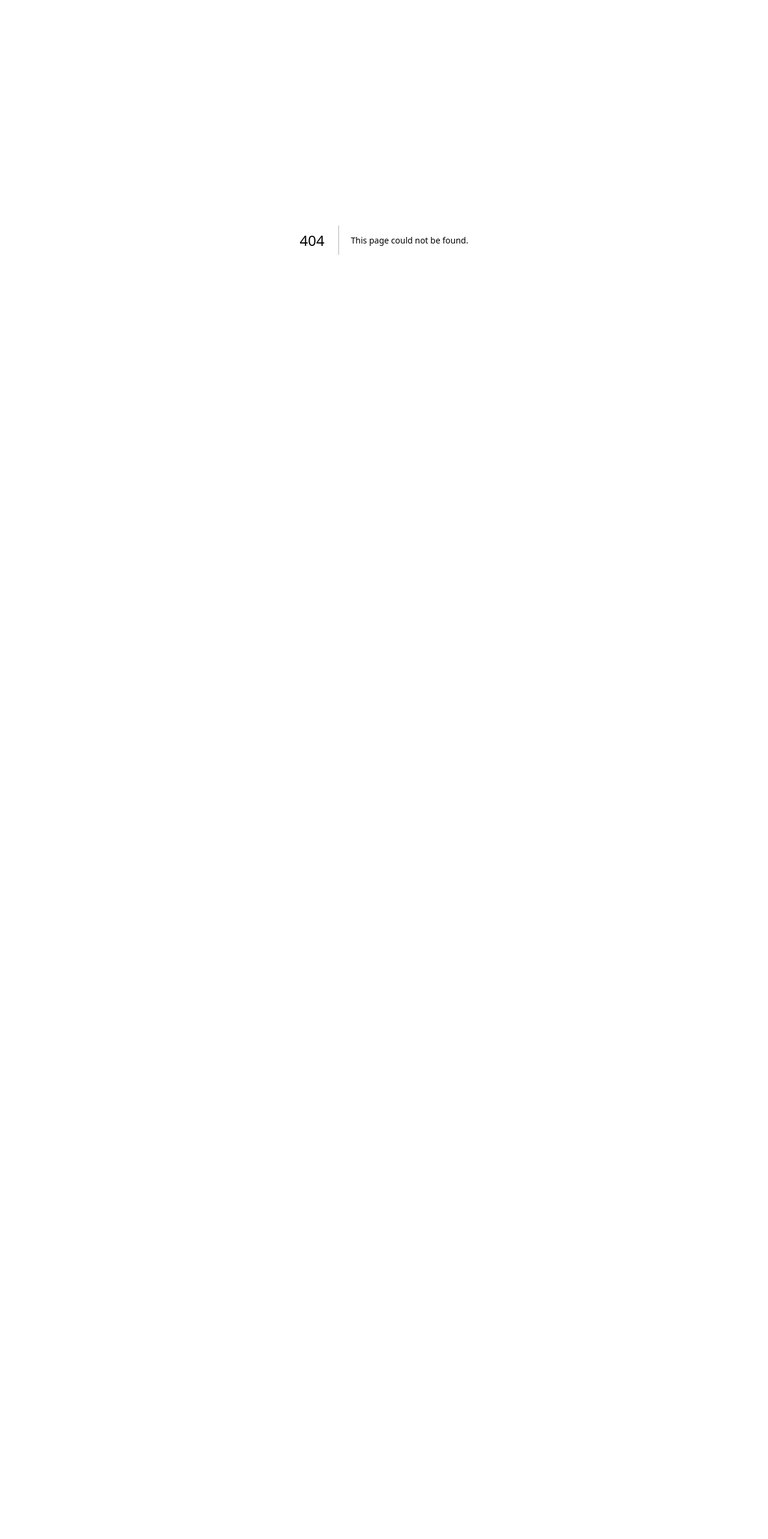
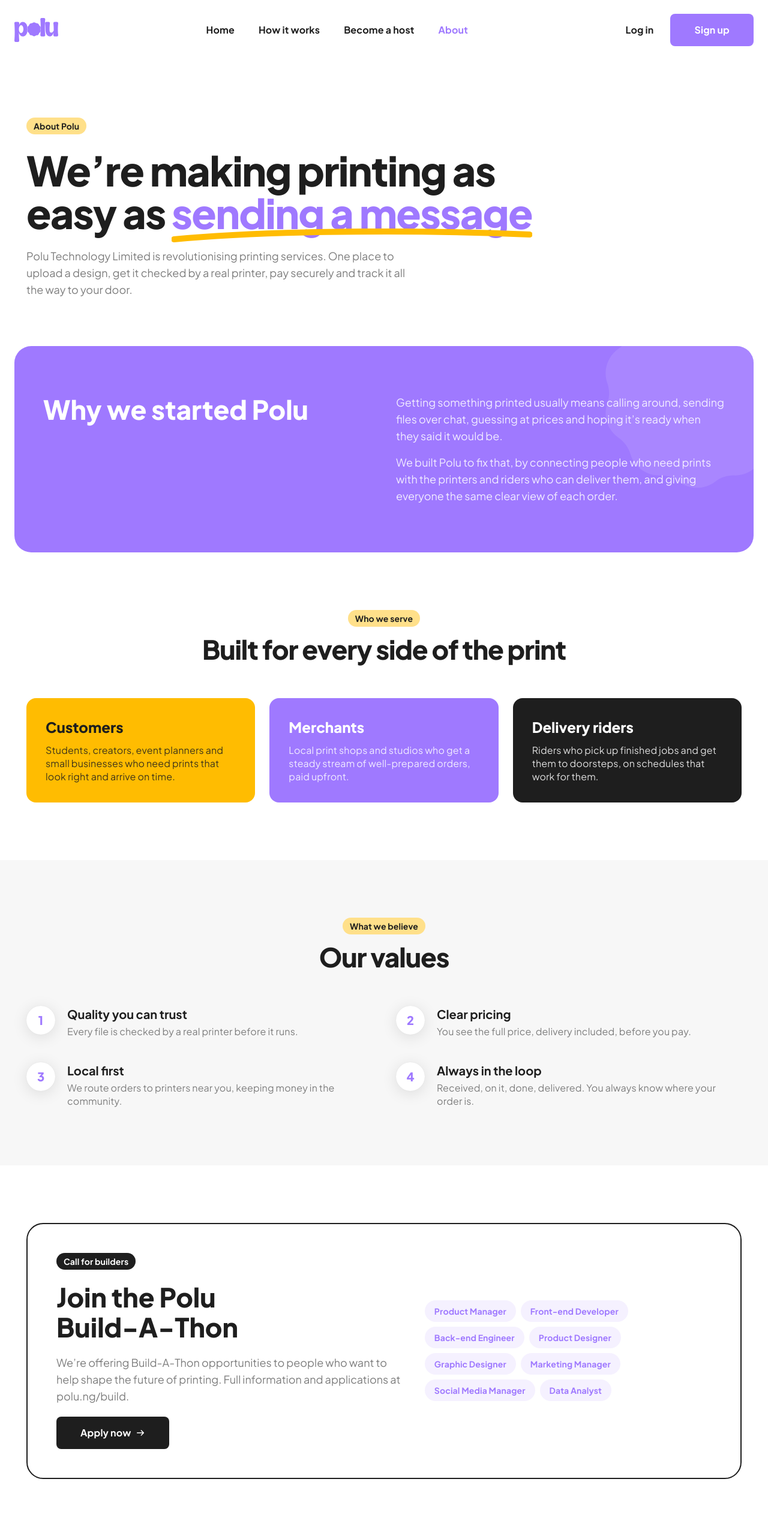
Before and after one commit to Victorola-coder/polu, a Next.js app: page /about in a window 1280 px wide. Before the commit this address had no page. Shown: the top 2566 px of the page at 60% size. Before the commit the page ends 800 px from the top, so only its background shows below. Built offline with nearby package versions, Linux system fonts and the light colour scheme.

Commit message:
build about and 404 pages

```diff
--- /dev/null
+++ b/src/app/(site)/about/page.tsx
@@ -0,0 +1,158 @@
+import type { Metadata } from "next";
+import { Scallop } from "@/components/home/hero";
+import { Cta } from "@/components/site/cta";
+import { SectionHeading } from "@/components/site/section-heading";
+import { ButtonLink } from "@/components/ui/button";
+
+export const metadata: Metadata = {
+  title: "About",
+  description: "Polu Technology Limited is revolutionising printing services in Nigeria.",
+};
+
+const sides = [
+  {
+    who: "Customers",
+    body: "Students, creators, event planners and small businesses who need prints that look right and arrive on time.",
+    tone: "bg-secondary",
+  },
+  {
+    who: "Merchants",
+    body: "Local print shops and studios who get a steady stream of well-prepared orders, paid upfront.",
+    tone: "bg-primary text-white",
+  },
+  {
+    who: "Delivery riders",
+    body: "Riders who pick up finished jobs and get them to doorsteps, on schedules that work for them.",
+    tone: "bg-ink text-white",
+  },
+];
+
+const values = [
+  { title: "Quality you can trust", body: "Every file is checked by a real printer before it runs." },
+  { title: "Clear pricing", body: "You see the full price, delivery included, before you pay." },
+  { title: "Local first", body: "We route orders to printers near you, keeping money in the community." },
+  { title: "Always in the loop", body: "Received, on it, done, delivered. You always know where your order is." },
+];
+
+const roles = [
+  "Product Manager",
+  "Front-end Developer",
+  "Back-end Engineer",
+  "Product Designer",
+  "Graphic Designer",
+  "Marketing Manager",
+  "Social Media Manager",
+  "Data Analyst",
+];
+
+export default function AboutPage() {
+  return (
+    <>
+      <section className="mx-auto max-w-[1240px] px-6 pt-16 pb-20 sm:pt-24">
+        <div className="flex max-w-[860px] flex-col gap-6">
+          <span className="self-start rounded-full bg-secondary-200 px-3 py-1 text-body-sm font-bold">
+            About Polu
+          </span>
+          <h1 className="text-[44px] leading-[1.04] font-extrabold tracking-tight text-ink sm:text-[68px]">
+            We’re making printing as easy as{" "}
+            <span className="relative inline-block text-primary">
+              sending a message
+              <svg viewBox="0 0 300 12" className="absolute -bottom-4 left-0 w-full" aria-hidden>
+                <path d="M2 9c60-6 180-9 296-4" stroke="#ffbc01" strokeWidth="5" fill="none" strokeLinecap="round" />
+              </svg>
+            </span>
+          </h1>
+          <p className="max-w-[640px] text-lg leading-7 text-neutral-700">
+            Polu Technology Limited is revolutionising printing services. One place to upload a
+            design, get it checked by a real printer, pay securely and track it all the way to your
+            door.
+          </p>
+        </div>
+      </section>
+
+      <section className="px-3 sm:px-6">
+        <div className="relative mx-auto grid max-w-[1392px] gap-10 overflow-hidden rounded-[28px] bg-primary px-6 py-16 text-white sm:px-12 lg:grid-cols-2 lg:py-20">
+          <Scallop className="absolute -top-20 -right-16 size-80 text-white/10" />
+          <h2 className="relative text-[32px] leading-[1.15] font-extrabold sm:text-[44px]">
+            Why we started Polu
+          </h2>
+          <div className="relative flex flex-col gap-4 text-lg leading-7 text-white/85">
+            <p>
+              Getting something printed usually means calling around, sending files over chat,
+              guessing at prices and hoping it’s ready when they said it would be.
+            </p>
+            <p>
+              We built Polu to fix that, by connecting people who need prints with the printers and
+              riders who can deliver them, and giving everyone the same clear view of each order.
+            </p>
+          </div>
+        </div>
+      </section>
+
+      <section className="mx-auto max-w-[1240px] px-6 py-24">
+        <SectionHeading eyebrow="Who we serve" title="Built for every side of the print" />
+        <ul className="mt-14 grid gap-6 md:grid-cols-3">
+          {sides.map((s) => (
+            <li key={s.who} className={`flex flex-col gap-3 rounded-2xl p-8 ${s.tone}`}>
+              <h3 className="text-2xl font-extrabold">{s.who}</h3>
+              <p className="text-body opacity-85">{s.body}</p>
+            </li>
+          ))}
+        </ul>
+      </section>
+
+      <section className="bg-neutral-50 py-24">
+        <div className="mx-auto max-w-[1240px] px-6">
+          <SectionHeading eyebrow="What we believe" title="Our values" />
+          <ul className="mt-14 grid gap-x-10 gap-y-10 sm:grid-cols-2">
+            {values.map((v, i) => (
+              <li key={v.title} className="flex gap-5">
+                <span className="flex size-12 shrink-0 items-center justify-center rounded-full bg-white text-xl font-extrabold text-primary shadow-card">
+                  {i + 1}
+                </span>
+                <div className="flex flex-col gap-1">
+                  <h3 className="text-xl leading-7 font-bold text-ink">{v.title}</h3>
+                  <p className="text-body text-neutral-700">{v.body}</p>
+                </div>
+              </li>
+            ))}
+          </ul>
+        </div>
+      </section>
+
+      <section id="build" className="mx-auto max-w-[1240px] scroll-mt-28 px-6 py-24">
+        <div className="grid items-center gap-10 rounded-[28px] border-2 border-ink p-8 sm:p-12 lg:grid-cols-[1.2fr_1fr]">
+          <div className="flex flex-col gap-5">
+            <span className="self-start rounded-full bg-ink px-3 py-1 text-body-sm font-bold text-white">
+              Call for builders
+            </span>
+            <h2 className="text-[32px] leading-[1.15] font-extrabold text-ink sm:text-[44px]">
+              Join the Polu <span className="whitespace-nowrap">Build-A-Thon</span>
+            </h2>
+            <p className="text-lg leading-7 text-neutral-700">
+              We’re offering Build-A-Thon opportunities to people who want to help shape the
+              future of printing. Full information and applications at polu.ng/build.
+            </p>
+            <ButtonLink href="https://polu.ng/build" variant="dark" icon="arrow-right" className="self-start">
+              Apply now
+            </ButtonLink>
+          </div>
+          <ul className="flex flex-wrap gap-2">
+            {roles.map((r) => (
+              <li key={r} className="rounded-full bg-primary-50 px-4 py-2 text-body-sm font-bold text-primary">
+                {r}
+              </li>
+            ))}
+          </ul>
+        </div>
+      </section>
+
+      <Cta
+        title="Got something to print?"
+        caption="Create an account and place your first order in minutes."
+        cta="Get started"
+        href="/signup"
+      />
+    </>
+  );
+}
--- /dev/null
+++ b/src/app/not-found.tsx
@@ -0,0 +1,25 @@
+import Image from "next/image";
+import Link from "next/link";
+import { ButtonLink } from "@/components/ui/button";
+
+export default function NotFound() {
+  return (
+    <div className="flex min-h-dvh flex-col bg-primary px-6">
+      <header className="mx-auto w-full max-w-[1280px] pt-6">
+        <Link href="/" aria-label="Polu home">
+          <Image src="/images/polu-logo.svg" alt="Polu" width={73} height={39} />
+        </Link>
+      </header>
+      <main className="flex flex-1 flex-col items-center justify-center gap-6 text-center text-white">
+        <p className="text-[120px] leading-none font-extrabold tracking-tight sm:text-[180px]">404</p>
+        <h1 className="text-h5">This page didn’t make it to print</h1>
+        <p className="max-w-[420px] text-body text-white/80">
+          The page you’re looking for doesn’t exist or has moved.
+        </p>
+        <ButtonLink href="/" variant="light">
+          Back to home
+        </ButtonLink>
+      </main>
+    </div>
+  );
+}
--- a/src/components/site/footer.tsx
+++ b/src/components/site/footer.tsx
@@ -16,7 +16,7 @@
     links: [
       { href: "/about", label: "About us" },
       { href: "/become-a-host", label: "Become a host" },
-      { href: "https://polu.ng/build", label: "Careers" },
+      { href: "/about#build", label: "Careers" },
       { href: "/#how-it-works", label: "How it works" },
     ],
   },
```
